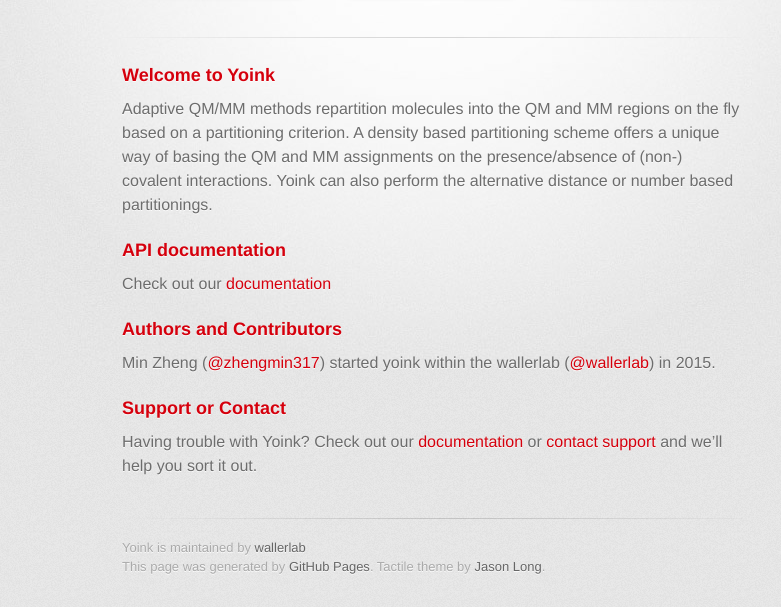
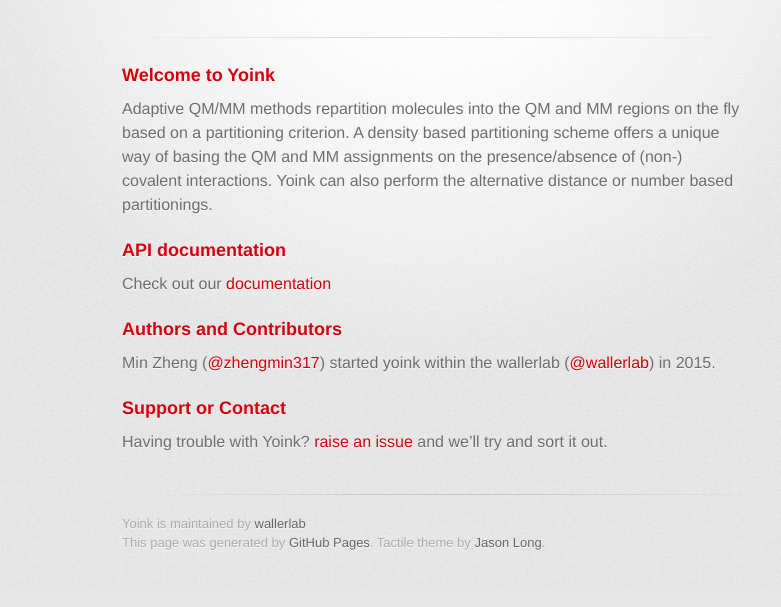
Before and after one commit to wallerlab/yoink, a plain HTML site: page index.html in a window 1280 px wide. Shown: the part 209-816 px from the top of the page, without its empty margins (208-989 px from the left). Drawn offline with Linux system fonts and the light colour scheme; a web font is replaced by a local one.

Commit message:
added issue raising

```diff
--- a/index.html
+++ b/index.html
@@ -48,7 +48,7 @@
 <h3>
 <a id="support-or-contact" class="anchor" href="#support-or-contact" aria-hidden="true"><span aria-hidden="true" class="octicon octicon-link"></span></a>Support or Contact</h3>
 
-<p>Having trouble with Yoink? Check out our <a href="https://help.github.com/pages">documentation</a> or <a href="https://github.com/contact">contact support</a> and we’ll help you sort it out.</p>
+<p>Having trouble with Yoink?  <a href="https://github.com/wallerlab/yoink/issues">raise an issue</a> and we’ll try and sort it out.</p>
         </section>
 
         <footer>
```
